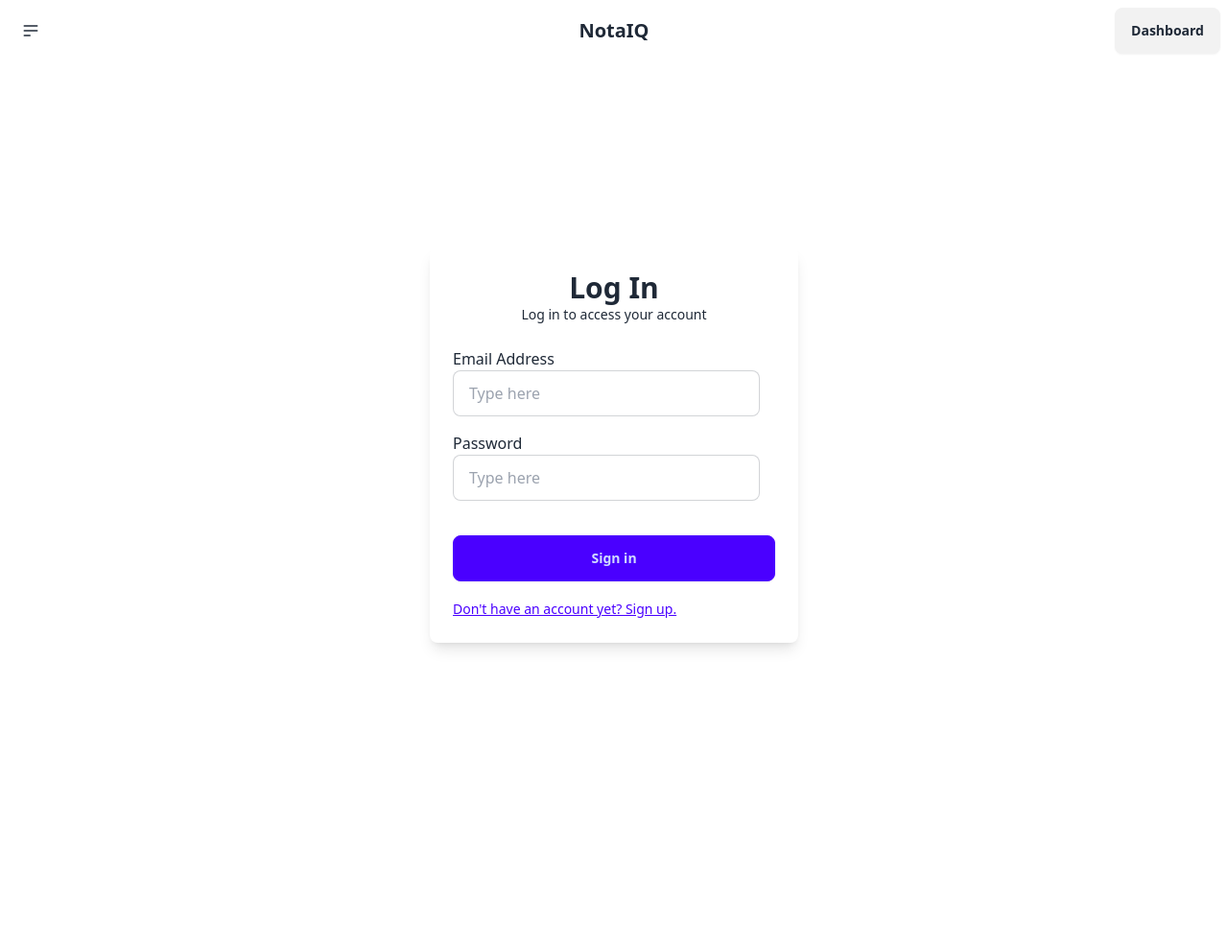
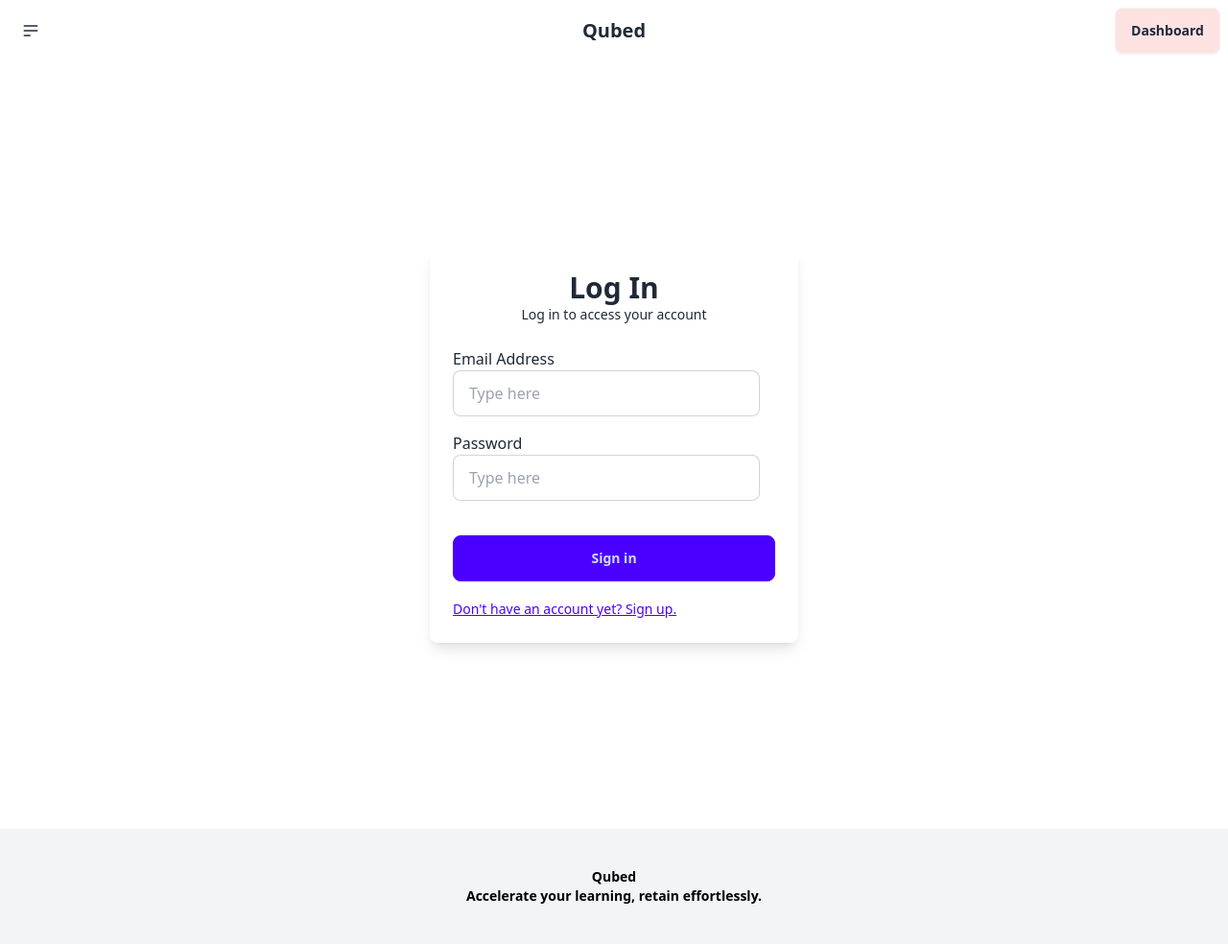
Before and after one commit to hfelashry/flask-auth-template, a Flask app: page /login in a window 1280 px wide. Shown: the whole page at 96% size. Before the commit the page ends 677 px from the top, so only its background shows below. Run offline with Flask 3, Linux system fonts and the light colour scheme; some libraries are stand-ins or nearby versions.

Commit message:
Update login.html

```diff
--- a/templates/login.html
+++ b/templates/login.html
@@ -1,11 +1,41 @@
 <!DOCTYPE html>
 <html lang="en">
   <head>
-    <meta charset="UTF-8">
-    <meta name="viewport" content="width=device-width, initial-scale=1.0">
+    <meta charset="UTF-8" />
+    <meta name="viewport" content="width=device-width, initial-scale=1.0" />
     <script src="https://cdn.tailwindcss.com"></script>
-    <link href="https://cdn.jsdelivr.net/npm/daisyui@4.12.13/dist/full.min.css" rel="stylesheet" type="text/css" />
-    <title>NotaIQ - Login</title>
+    <link
+      href="https://cdn.jsdelivr.net/npm/daisyui@4.12.13/dist/full.min.css"
+      rel="stylesheet"
+      type="text/css"
+    />
+    <script>
+      document.addEventListener("DOMContentLoaded", () => {
+        const themeToggle = document.querySelector(".theme-controller");
+
+        // Apply saved theme on load
+        const savedTheme = localStorage.getItem("theme");
+        if (savedTheme === "dark") {
+          document.documentElement.classList.add("dark");
+          themeToggle.checked = true;
+        } else {
+          document.documentElement.classList.remove("dark");
+          themeToggle.checked = false;
+        }
+
+        // Toggle theme on checkbox change
+        themeToggle.addEventListener("change", () => {
+          if (themeToggle.checked) {
+            document.documentElement.classList.add("dark");
+            localStorage.setItem("theme", "dark");
+          } else {
+            document.documentElement.classList.remove("dark");
+            localStorage.setItem("theme", "light");
+          }
+        });
+      });
+    </script>
+    <title>Qubed - Login</title>
   </head>
   <body>
     <div class="navbar bg-base-100">
@@ -17,27 +47,32 @@
               class="h-5 w-5"
               fill="none"
               viewBox="0 0 24 24"
-            stroke="currentColor">
+              stroke="currentColor"
+            >
               <path
                 stroke-linecap="round"
                 stroke-linejoin="round"
                 stroke-width="2"
-              d="M4 6h16M4 12h16M4 18h7" />
+                d="M4 6h16M4 12h16M4 18h7"
+              />
             </svg>
           </div>
           <ul
             tabindex="0"
-          class="menu menu-sm dropdown-content bg-base-100 rounded-box z-[1] mt-3 w-52 p-2 shadow">
+            class="menu menu-sm dropdown-content bg-base-100 rounded-box z-[1] mt-3 w-52 p-2 shadow"
+          >
             <li><a href="/">Homepage</a></li>
             <li><a href="/about">About</a></li>
             <li><a href="/terms">Terms of Service</a></li>
             <li><a href="/privacy">Privacy Policy</a></li>
-          <li><a>
+            <li>
+              <a>
                 <label class="grid cursor-pointer place-items-center">
                   <input
                     type="checkbox"
                     value="dark"
-                  class="toggle theme-controller bg-base-content col-span-2 col-start-1 row-start-1" />
+                    class="toggle theme-controller bg-base-content col-span-2 col-start-1 row-start-1"
+                  />
                   <svg
                     class="stroke-base-100 fill-base-100 col-start-1 row-start-1"
                     xmlns="http://www.w3.org/2000/svg"
@@ -48,10 +83,12 @@
                     stroke="currentColor"
                     stroke-width="2"
                     stroke-linecap="round"
-                  stroke-linejoin="round">
+                    stroke-linejoin="round"
+                  >
                     <circle cx="12" cy="12" r="5" />
                     <path
-                    d="M12 1v2M12 21v2M4.2 4.2l1.4 1.4M18.4 18.4l1.4 1.4M1 12h2M21 12h2M4.2 19.8l1.4-1.4M18.4 5.6l1.4-1.4" />
+                      d="M12 1v2M12 21v2M4.2 4.2l1.4 1.4M18.4 18.4l1.4 1.4M1 12h2M21 12h2M4.2 19.8l1.4-1.4M18.4 5.6l1.4-1.4"
+                    />
                   </svg>
                   <svg
                     class="stroke-base-100 fill-base-100 col-start-2 row-start-1"
@@ -63,24 +100,30 @@
                     stroke="currentColor"
                     stroke-width="2"
                     stroke-linecap="round"
-                  stroke-linejoin="round">
-                  <path d="M21 12.79A9 9 0 1 1 11.21 3 7 7 0 0 0 21 12.79z"></path>
+                    stroke-linejoin="round"
+                  >
+                    <path
+                      d="M21 12.79A9 9 0 1 1 11.21 3 7 7 0 0 0 21 12.79z"
+                    ></path>
                   </svg>
                 </label>
-          </a></li>
+              </a>
+            </li>
           </ul>
         </div>
       </div>
       <div class="navbar-center">
-      <a class="btn btn-ghost text-xl">NotaIQ</a>
+        <a class="btn btn-ghost text-xl">Qubed</a>
       </div>
       <div class="navbar-end">
-        <a class="btn" href="/dashboard">Dashboard</a>
+        <a class="btn bg-red-100 dark:bg-gray-300 dark:text-gray-600" href="/dashboard">Dashboard</a>
       </div>
     </div>
 
     <div class="flex justify-center items-center min-h-screen">
-        <div class="mx-auto w-full max-w-sm flex flex-col gap-6 p-6 bg-white shadow-lg rounded-lg">
+      <div
+        class="mx-auto w-full max-w-sm flex flex-col gap-6 p-6 bg-white shadow-lg rounded-lg"
+      >
         <div class="flex flex-col items-center">
           <h1 class="text-3xl font-semibold">Log In</h1>
           <p class="text-sm">Log in to access your account</p>
@@ -95,25 +138,53 @@
         <form class="form-group" method="POST" action="{{ url_for('login') }}">
           <div class="form-field mb-4">
             <label class="form-label">Email Address</label>
-                  <input placeholder="Type here" type="email" name="email" class="input input-bordered w-full max-w-xs" required />
+            <input
+              placeholder="Type here"
+              type="email"
+              name="email"
+              class="input input-bordered w-full max-w-xs"
+              required
+            />
           </div>
 
           <div class="form-field mb-4">
             <label class="form-label">Password</label>
             <div class="form-control">
-                      <input placeholder="Type here" type="password" name="password" class="input input-bordered w-full max-w-xs" required />
+              <input
+                placeholder="Type here"
+                type="password"
+                name="password"
+                class="input input-bordered w-full max-w-xs"
+                required
+              />
             </div>
           </div>
 
           <div class="form-field pt-5 w-full">
-                  <button type="submit" class="btn btn-primary w-full">Sign in</button>
+            <button type="submit" class="btn btn-primary w-full">
+              Sign in
+            </button>
           </div>
 
           <div class="form-field mt-4">
-                  <a class="link link-underline-hover link-primary text-sm" href="{{ url_for('register') }}">Don't have an account yet? Sign up.</a>
+            <a
+              class="link link-underline-hover link-primary text-sm"
+              href="{{ url_for('register') }}"
+              >Don't have an account yet? Sign up.</a
+            >
           </div>
         </form>
       </div>
     </div>
+
+    <footer class="footer footer-center bg-gray-100 text-primary-content p-10 dark:bg-gray-800">
+      <aside>
+        <p class="font-bold text-black dark:text-slate-200">
+          Qubed
+          <br />
+          Accelerate your learning, retain effortlessly.
+        </p>
+      </aside>
+    </footer>
   </body>
 </html>
```
Lines whose indentation alone changed are shown as unchanged.
